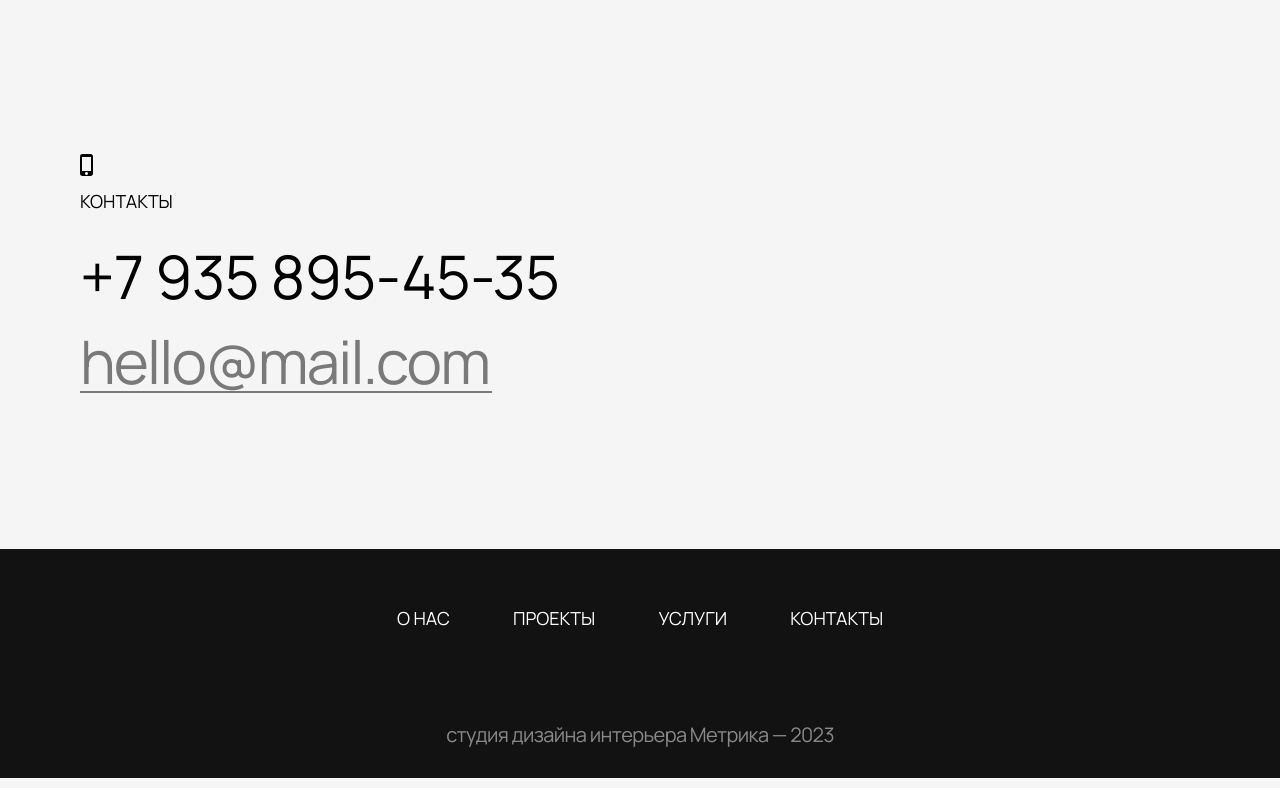
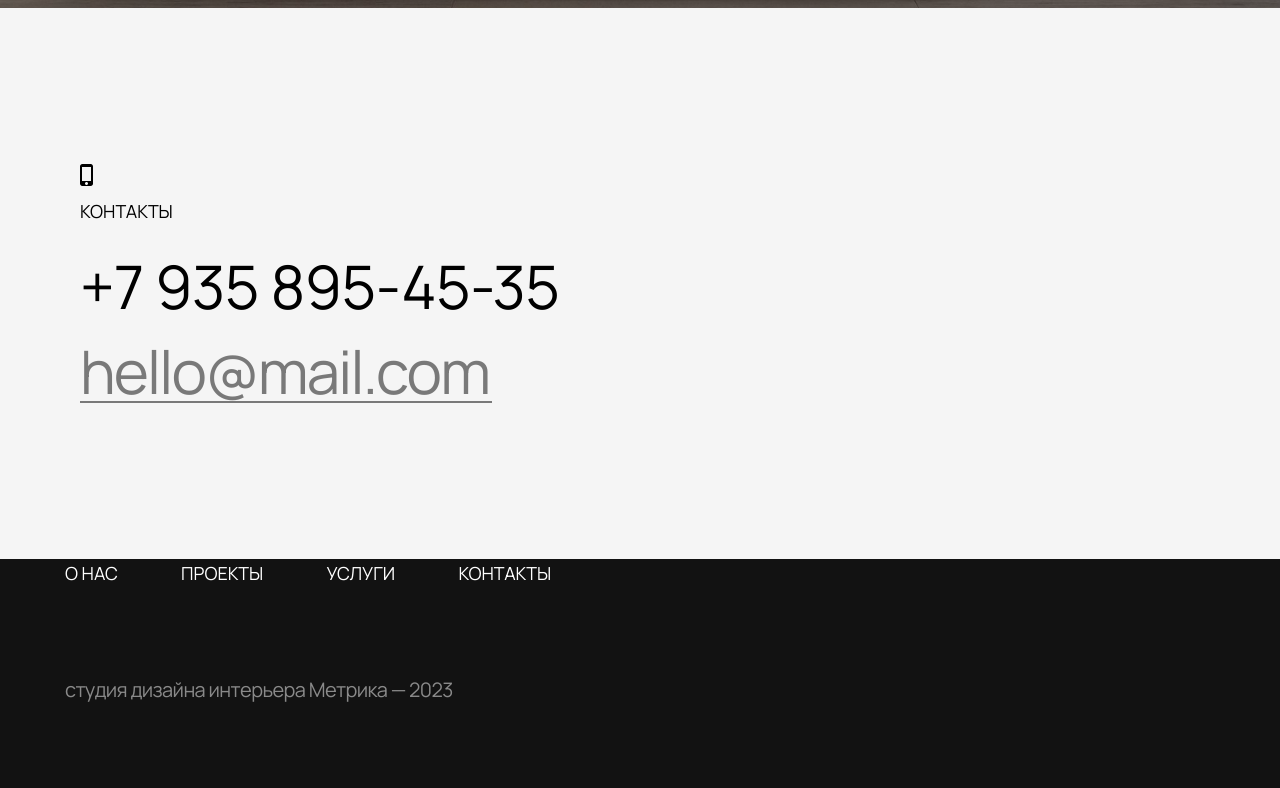
Before and after one commit to denisteplovit/third-checkpoint, a plain HTML site: page index.html in a window 1280 px wide. Shown: the part 6437-7225 px from the top of the page. Drawn offline with Linux system fonts and the light colour scheme.

Commit message:
index.html

```diff
--- a/index.html
+++ b/index.html
@@ -53,6 +53,7 @@
         </div>
       </section>
       <section id="projects" class="projects">
+        <div class="container">
           <h2 class="projects__title">ПРОЕКТЫ</h2>
           <ul>
             <li class="project">
@@ -84,6 +85,7 @@
             </li>
           </ul>
           <a class="all-projects__btn" href="/">Смотреть все проекты</a>
+        </div>
       </section>
       <section id="services" class="serivces__cection">
         <div class="container">
@@ -121,7 +123,7 @@
         </div>
       </section>
       <section class="forest-landscape__section">
-        <div class="forest-landscape__container">
+        <div class="container">
           <h3 class="forest-landscape__text">
             Проект Двухкомнатной квартиры в ЖК Лесной Пейзаж
           </h3>
@@ -144,9 +146,8 @@
       </section>
     </main>
     <footer class="footer">
-      <section class="footer__container">
-        <div class="footer__nav">
-          <nav>
+      <section class="container">
+        <nav class="footer__nav">
           <ul>
             <li>
               <a
@@ -160,7 +161,6 @@
             </li>
           </ul>
         </nav>
-        </div>
         <div class="email__co">
           <p>
             <a class="footer__studio__link" href="/"
```
Lines whose indentation alone changed are shown as unchanged.
